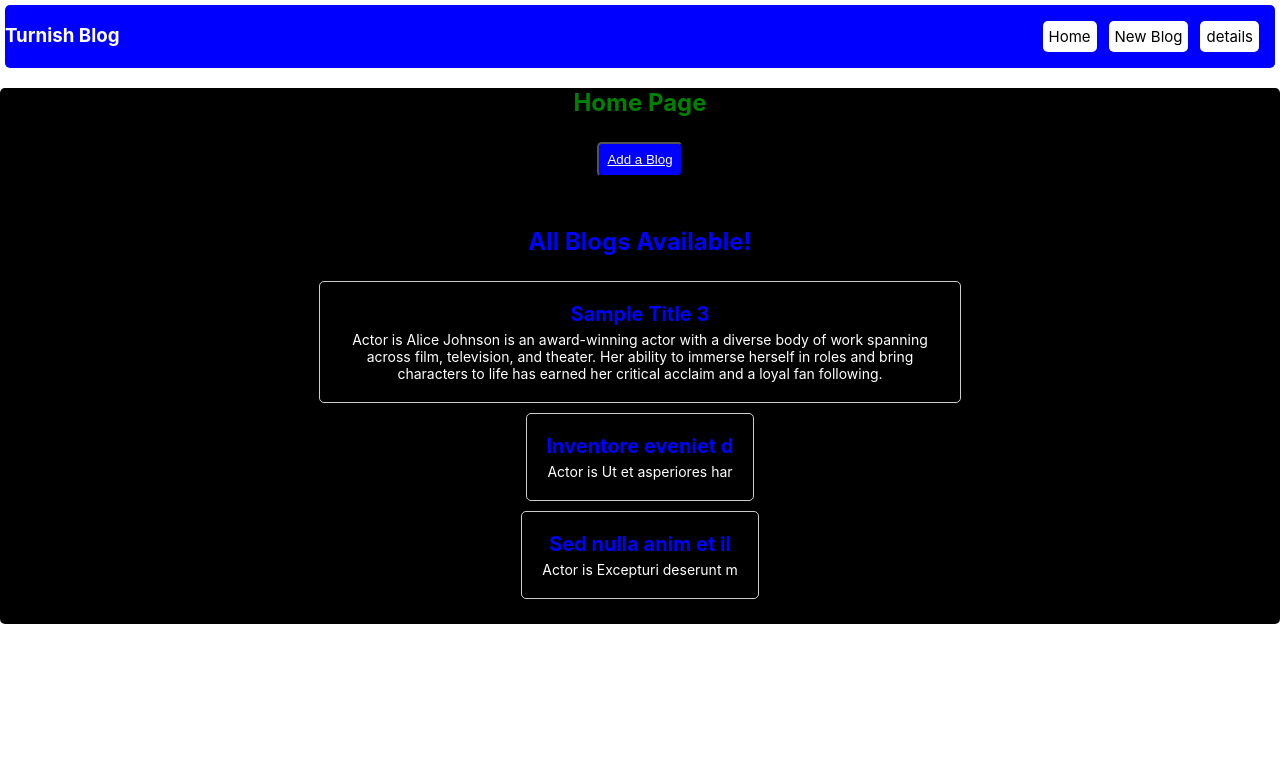
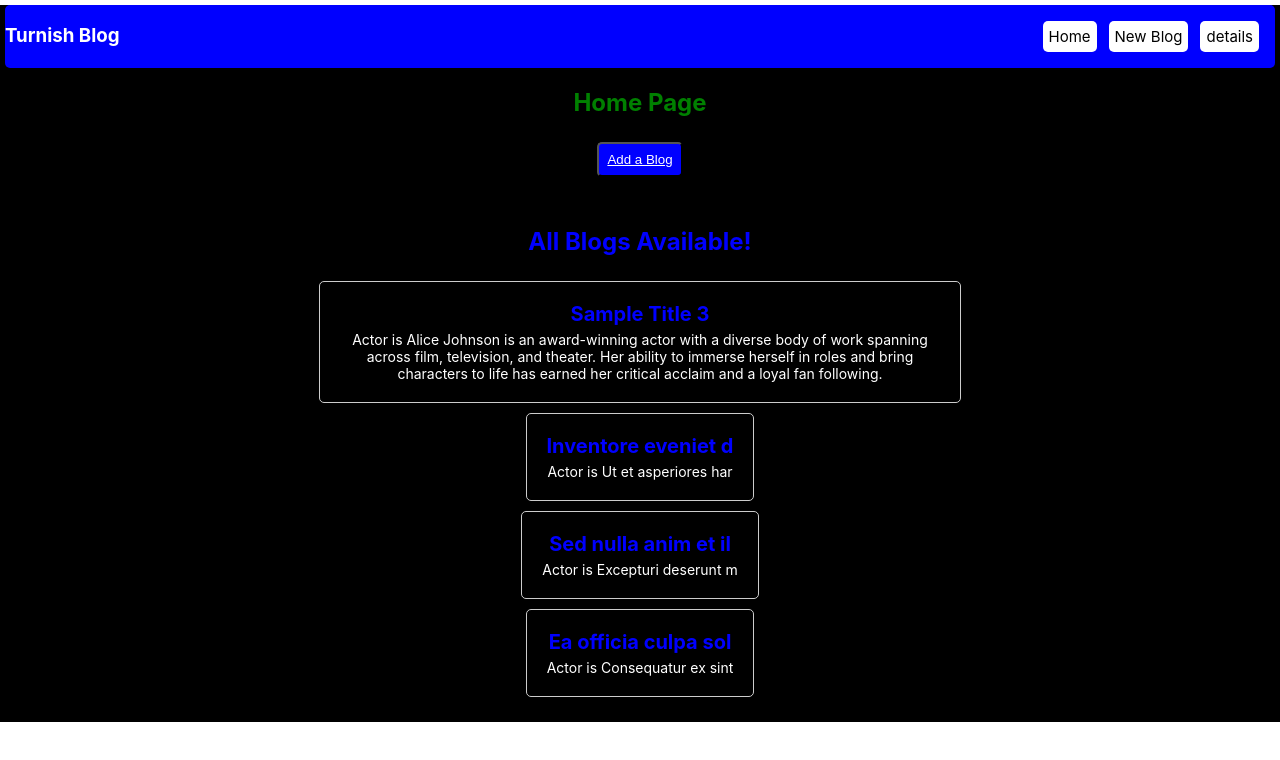
Before and after one commit to emmanuelwangila/manu-blog, a React (Create React App) app: page / in a window 1280 px wide. Shown: the top 760 px of the page. Built offline with nearby package versions, Linux system fonts and the light colour scheme; data requests are answered from the project's data file.

Commit message:
adding background-color to the main app

```diff
--- a/data/db.json
+++ b/data/db.json
@@ -18,6 +18,12 @@
       "title": "Sed nulla anim et il",
       "author": "manu",
       "actor": "Excepturi deserunt m"
+    },
+    {
+      "id": "dc39",
+      "title": "Ea officia culpa sol",
+      "author": "manu",
+      "actor": "Consequatur ex sint"
     }
   ]
 }
--- a/src/App.css
+++ b/src/App.css
@@ -1,5 +1,6 @@
 .App {
   text-align: center;
+  background-color: black;
 }
 
 .App-logo {
--- a/src/Create.jsx
+++ b/src/Create.jsx
@@ -31,7 +31,7 @@ const Create = () => {
         margin: "5px",
         padding: "5px",
         width: "full",
-        height: "100vh",
+        height: "full",
         justifyContent: "center",
         // alignItems: "center",
         borderRadius: "5px",
@@ -46,7 +46,7 @@ const Create = () => {
       <div
         style={{
           display: "flex",
-          width: "100vh",
+          width: "full",
           flexDirection: "column",
           margin: "5px",
           alignSelf: "center",
```
